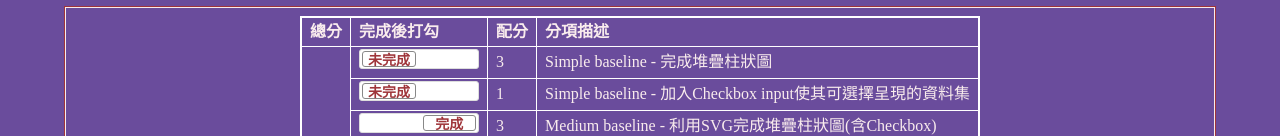
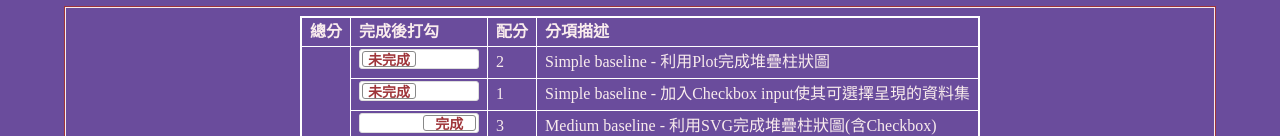
Before and after one commit to syuannnnnn/serena, a plain HTML site: page hw06/index.html in a window 1280 px wide. Shown: the part 270-406 px from the top of the page. Drawn offline with nearby package versions, Linux system fonts and the light colour scheme.

Commit message:
Update index.html

```diff
--- a/hw06/index.html
+++ b/hw06/index.html
@@ -205,8 +205,8 @@
             <input type="checkbox" class="flipswitch" id="myCheckbox1">
             </input>
           </td>
-          <td id='m1'>3</td>
-          <td>Simple baseline - 完成堆疊柱狀圖 </td>
+          <td id='m1'>2</td>
+          <td>Simple baseline - 利用Plot完成堆疊柱狀圖 </td>
         </tr>
         <tr>
           <td>
```
